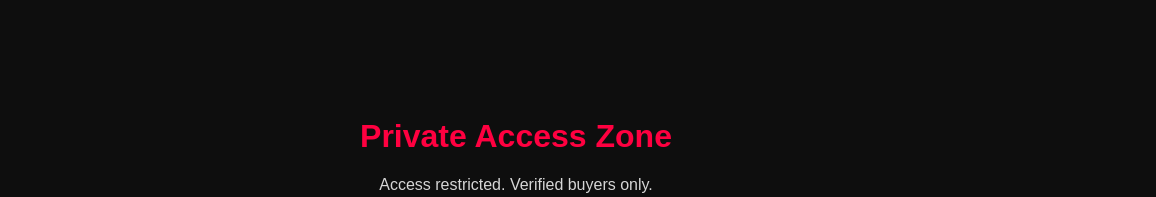
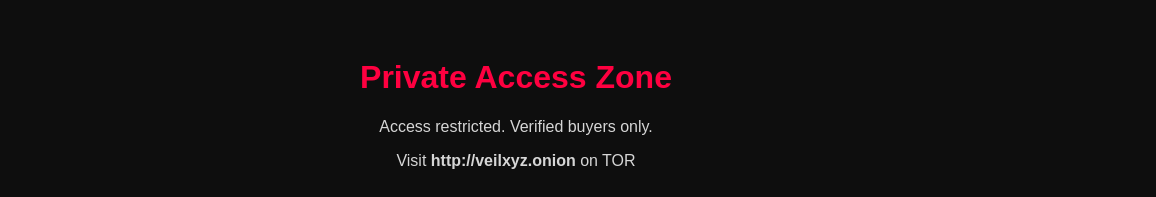
Before and after one commit to shadowecho88/veilsite, a plain HTML site: page index.html in a window 1280 px wide. Shown: the top 197 px of the page, 124-1280 px from the left. Drawn offline with Linux system fonts and the light colour scheme.

Commit message:
Update index.html

```diff
--- a/index.html
+++ b/index.html
@@ -32,7 +32,6 @@
 
     h1 {
       color: #ff0040;
-      margin-top: 80px; /* push down to avoid overlap with logo */
     }
 
     .tiers {
```
